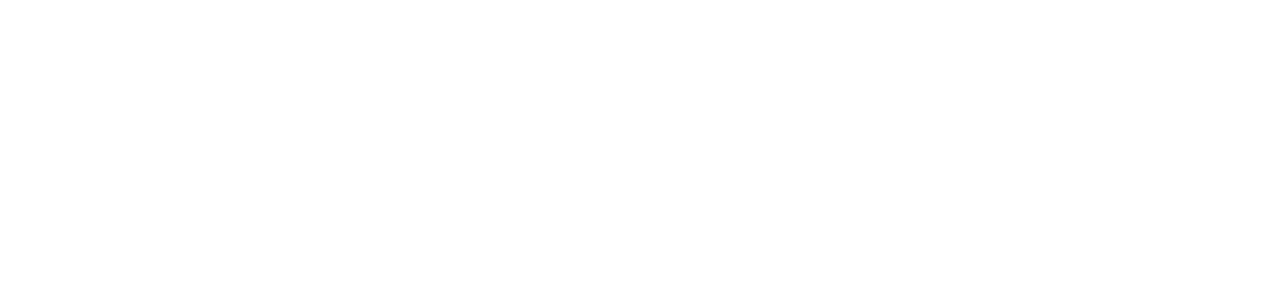
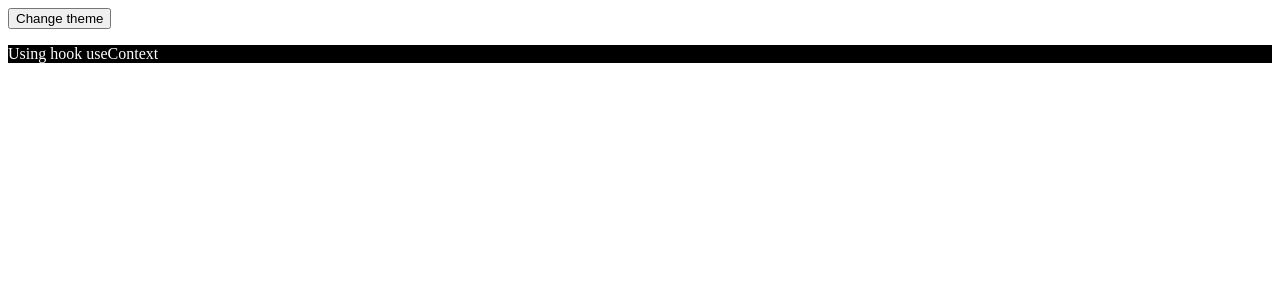
Before and after one commit to duongdinhnguyen/ReactJS_First, a React (Create React App) app: page / in a window 1280 px wide. Shown: the top 300 px of the page. Built offline with nearby package versions, Linux system fonts and the light colour scheme.

Commit message:
using hook use Context

```diff
--- a/src/App.js
+++ b/src/App.js
@@ -1,13 +1,15 @@
 import Content from './Content'
 import './App.css'
+import { useContext } from 'react';
+import { ThemeContext } from './ThemeContext';
 
 const App = () => {
+  const data = useContext(ThemeContext)
   return (
-      <div>
-        {/* <button onClick={() => setTheme(theme === 'dark' ? 'light' : 'dark')}>Change theme</button> */}
-        <button>Change theme</button>
-        <Content/>
-      </div>
+    <div>
+      <button onClick={data.handleClick}>Change theme</button>
+      <Content/>
+    </div>
   );
 }
 
--- a/src/Text.js
+++ b/src/Text.js
@@ -2,10 +2,10 @@ import { ThemeContext } from "./ThemeContext"
 import { useContext } from "react"
 
 const Text = () => {
-    const theme = useContext(ThemeContext)
+    const data = useContext(ThemeContext)
 
     return (
-        <p className={theme}>Using hook useContext</p>
+        <p className={data.theme}>Using hook useContext</p>
     )
 }
 
--- a/src/ThemeContext.js
+++ b/src/ThemeContext.js
@@ -1,15 +1,13 @@
 import React, { useState, createContext } from "react";
 
 const ThemeContext = createContext()
-const ThemeProvider = ({content}) => {
+const ThemeProvider = ({children}) => {
     const [theme, setTheme] = useState('dark')
-    console.log(ThemeContext)
-
+    const handleClick = () => setTheme(theme === 'dark' ? 'light' : 'dark')
     return (
-        <ThemeContext.Provider value={theme}>
-            {content}
+        <ThemeContext.Provider value={{ theme, handleClick }}>
+            { children }
         </ThemeContext.Provider>
     )
 }
-
 export {ThemeContext, ThemeProvider}
```
